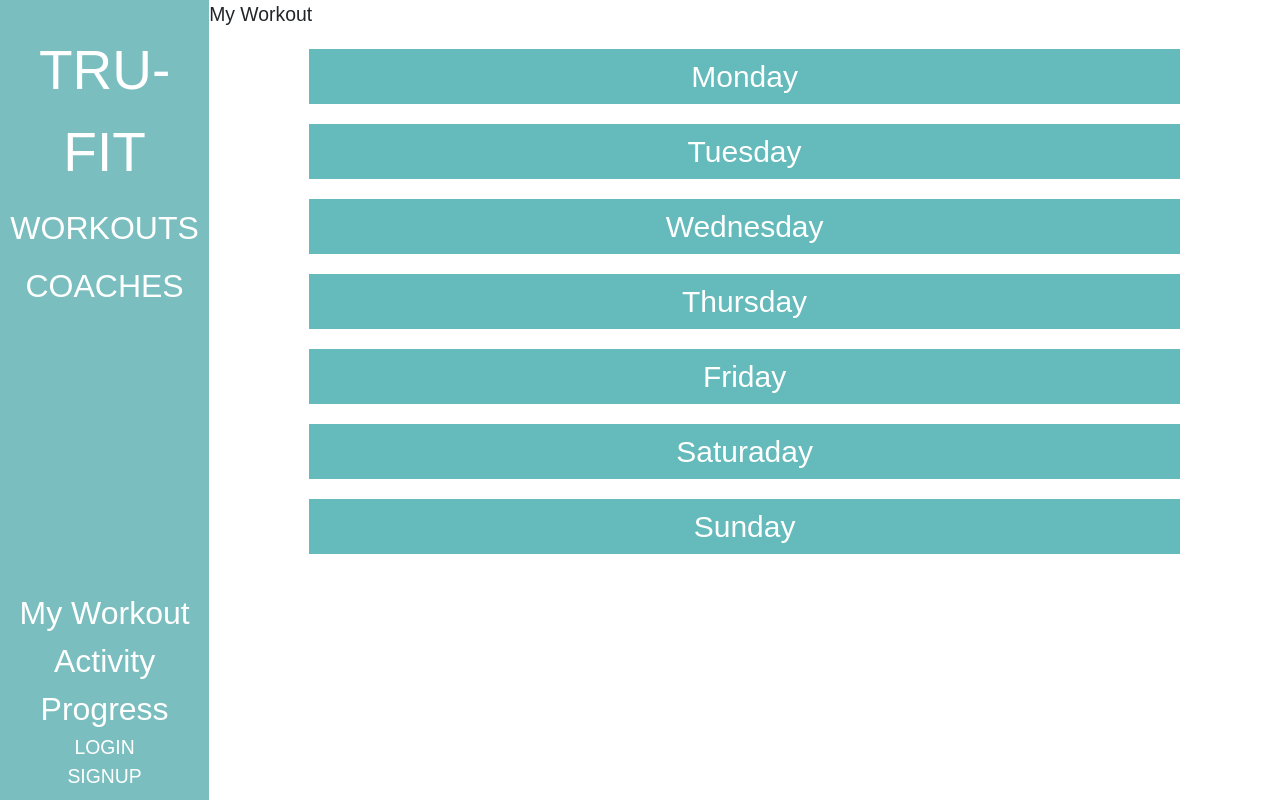
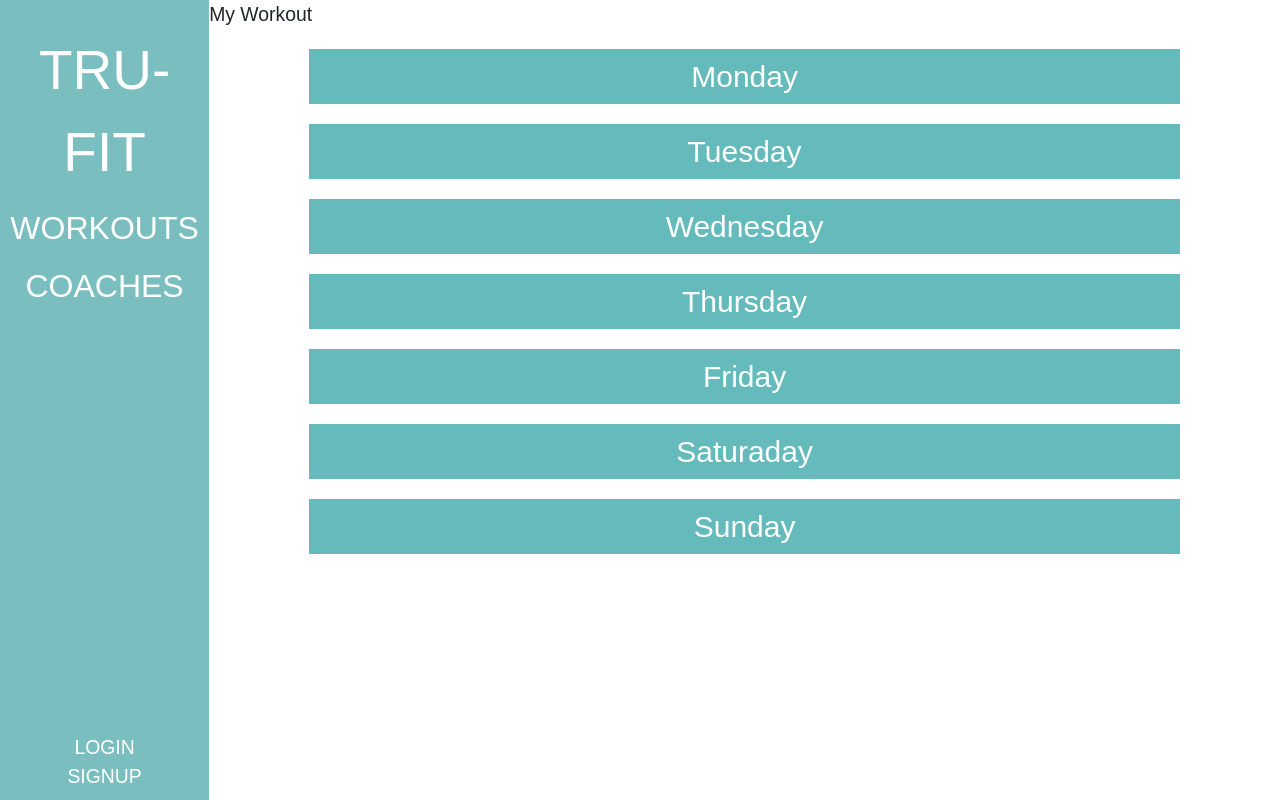
Before and after one commit to adruzenko03/CS490G1-Frontend, a React (Create React App) app in the folder fitness-app/: page /MyWorkout in a window 1280 px wide. Built offline with nearby package versions, Linux system fonts and the light colour scheme; a web font is replaced by a local one.

Commit message:
File Changes Needed for Footer verification to work

```diff
--- a/fitness-app/src/App.js
+++ b/fitness-app/src/App.js
@@ -17,15 +17,20 @@ function App() {
   const [user, setUser] = useState(null);//user state can help display user info and/or manage user sessions
   const [userRole, setUserRole] = useState(null);
 
-  const onLoginSuccess = (userData) => {
-    setUser(userData);
-    setUserRole(userData.role);
-  }
+  const onLoginSuccess = (isSuccess, message, userData) => {
+    if (isSuccess) {
+      setUser(userData); // Set the entire user object
+      setUserRole(userData.role); // Set the user role
+    } else {
+      // Handle login failure, possibly using the message
+      console.log(message);
+    }
+  };
 
   const onSignupSuccess = (userData) => {
     setUser(userData);
     setUserRole(userData.role);
-  }
+  };
   /*
   const logout = () => {
     setUser(null);
--- a/fitness-app/src/Components/Footer.js
+++ b/fitness-app/src/Components/Footer.js
@@ -5,28 +5,30 @@ import { Link } from "react-router-dom";
 function Footer({ onLoginClick, onSignupClick, userRole }) {
   // Conditionally render footer content based on userRole
   const renderFooterContent = () => {
-    if (userRole === 'COACH') {
+    if (userRole === 'coach') {
       return (
         <>
           {/* <Link to="/MyWorkout">My Workout</Link>
           <Link to="/Activity">Activity</Link>
           <Link to="/Progress">Progress</Link> */}
           <div>My Clients</div>
-          <div>My Workout</div>
+          <Link to="/MyWorkout">My Workout</Link>
           <div>My Coach</div>
-          <div>Activity</div>
-          <div>Progress</div>
+          <Link to="/Activity">Activity</Link>
+          <Link to="/Progress">Progress</Link>
           <div>Settings</div>
         </>
       );
-    } else if (userRole === 'CLIENT') {
+    } else if (userRole === 'client') {
       return (
         <>
           {/* <Link to="/MyWorkout">My Workout</Link>
           <Link to="/Activity">Activity</Link>
           <Link to="/Progress">Progress</Link> <div>My Coach</div> */}
-          <div>Activity</div>
-          <div>Progress</div>
+          <Link to="/MyWorkout">My Workout</Link>
+          <div>My Coach</div>
+          <Link to="/Activity">Activity</Link>
+          <Link to="/Progress">Progress</Link>
           <div>Settings</div>
         </>
       );
@@ -42,9 +44,6 @@ function Footer({ onLoginClick, onSignupClick, userRole }) {
 
   return (
     <div className="footer">
-      <Link to="/MyWorkout">My Workout</Link>
-      <Link to="/Activity">Activity</Link>
-      <Link to="/Progress">Progress</Link>
       {renderFooterContent()}
     </div>
   );
--- a/fitness-app/src/Components/LoginModal.js
+++ b/fitness-app/src/Components/LoginModal.js
@@ -14,17 +14,13 @@ function LoginModal({ isVisible, onClose, onLoginSuccess }) {
       const response = await fetch('http://localhost:3001/login' , {//TEST USING POSTMAN
         method: 'POST',
         headers: {
-          'Content-Type' : 'application/json',
-          "Access-Control-Allow-Origin": "*"
+          'Content-Type' : 'application/json'
         },
         body: JSON.stringify({ email, password }),
         });
         const data = await response.json();
-        if( response.ok) {
-          const { token } = data;
-          console.log(typeof onLoginSuccess);
-          onLoginSuccess({ ...data, token });//Passing TOKEN
-          localStorage.setItem('token', token);//In case if we need to use client token later on
+        if( response.ok ) {
+          onLoginSuccess( true, '', data.user );
           onClose();
         } else{
           setError(data.message || 'Login Failed');
--- a/fitness-app/src/Components/SignupModal.js
+++ b/fitness-app/src/Components/SignupModal.js
@@ -14,7 +14,7 @@ function SignupModal({ isVisible, onClose }) {
     city: '',
     state: '',
     zipCode: '',
-    role: 'CLIENT', // Default to CLIENT
+    role: 'client', // Default to CLIENT
   });
   const [isLoading, setIsLoading] = useState(false);
   const [error, setError] = useState('');
@@ -88,11 +88,11 @@ function SignupModal({ isVisible, onClose }) {
             <input type="text" name="zipCode" placeholder="*ZIP CODE" required onChange={handleChange} />
 
             <select name="role" required onChange={handleChange}>
-              <option value="CLIENT">Client</option>
-              <option value="COACH">Coach</option>
+              <option value="client">client</option>
+              <option value="coach">coach</option>
             </select>
 
-            <button type="submit" diasbled={isLoading}>{isLoading ? 'Registering...' : 'REGISTER'}</button>
+            <button type="submit" disabled={isLoading}>{isLoading ? 'Registering...' : 'REGISTER'}</button>
             {error && <div className='error-message'>{error}</div>}
           </form>
         </div>
```
